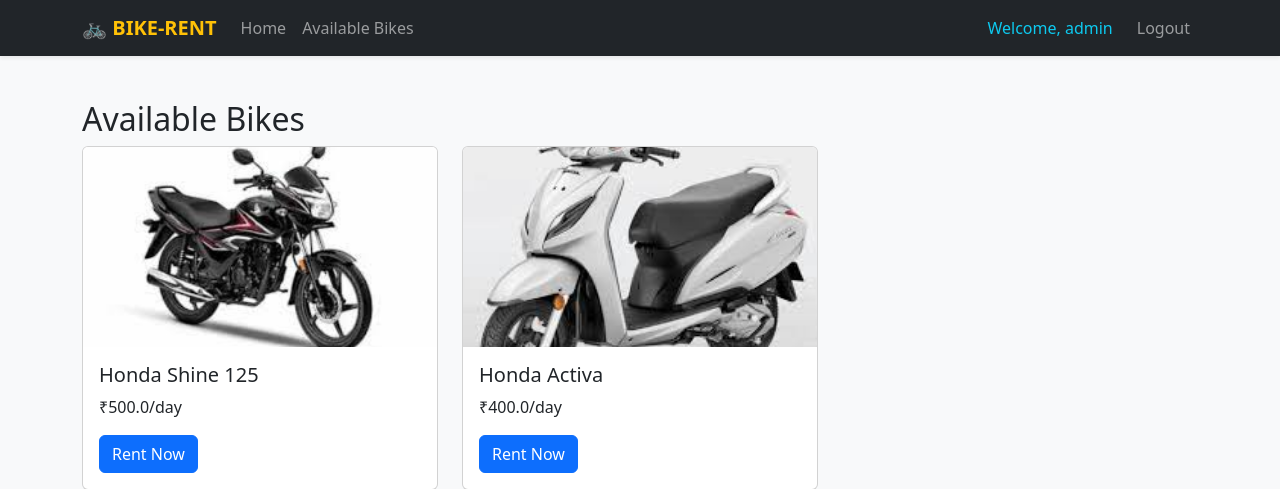
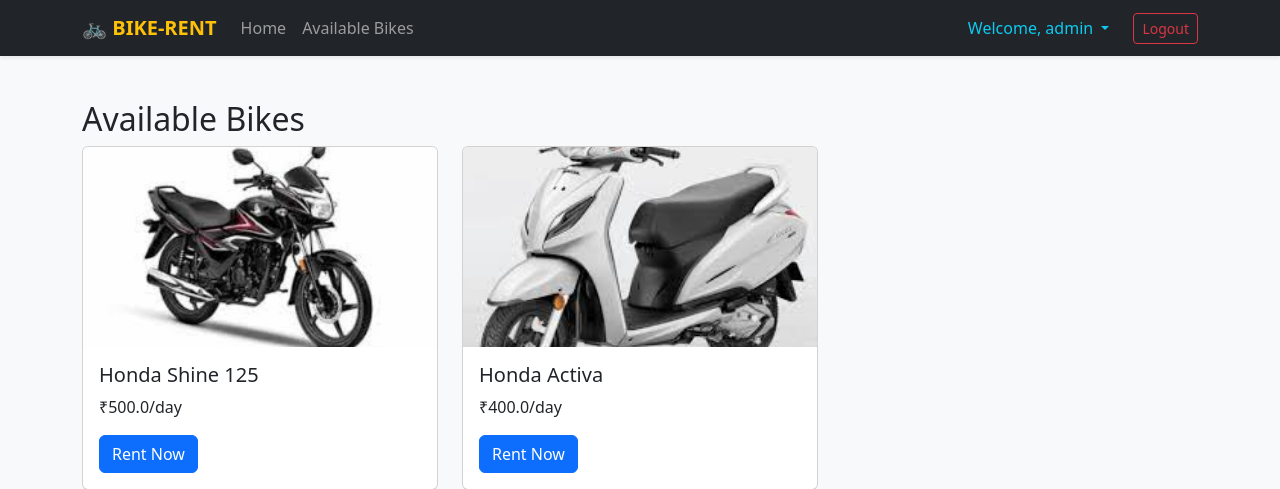
Before and after one commit to aniketkokate652-create/Rental-Bike, a Flask app: page /bikes in a window 1280 px wide. Shown: the top 489 px of the page. Run offline with Flask 3, Linux system fonts and the light colour scheme; a user stored in the database is signed in.

Commit message:
Refactor navbar for improved user experience: add dropdown for user bookings and align buttons

```diff
--- a/templates/base.html
+++ b/templates/base.html
@@ -10,6 +10,9 @@
         body { background-color: #f8f9fa; }
         .navbar-brand { font-weight: bold; color: #ffc107 !important; }
         .flash-messages { margin-top: 20px; }
+
+        /* Slight adjustment to align buttons in the navbar */
+        .nav-btn-align { display: flex; align-items: center; }
     </style>
 </head>
 <body>
@@ -31,26 +34,26 @@
                 </li>
             </ul>
 
-            <ul class="navbar-nav ms-auto">
+            <ul class="navbar-nav ms-auto nav-btn-align">
                 {% if session.get('username') %}
-                    <li class="nav-item">
-                        <span class="nav-link text-info">
+                    <li class="nav-item dropdown">
+                        <a class="nav-link dropdown-toggle text-info" href="#" id="userDropdown" role="button" data-bs-toggle="dropdown" aria-expanded="false">
                             Welcome, {{ session.get('username') }}
-                        </span>
+                        </a>
+                        <ul class="dropdown-menu dropdown-menu-end shadow-sm" aria-labelledby="userDropdown">
+                            <li><a class="dropdown-item" href="/my-bookings">📋 View My Bookings</a></li>
+                        </ul>
                     </li>
-                    <li class="nav-item">
-                        <a class="nav-link btn btn-outline-danger btn-sm ms-lg-2" href="/logout">
-                            Logout
-                        </a>
+
+                    <li class="nav-item ms-lg-3">
+                        <a class="btn btn-outline-danger btn-sm" href="/logout">Logout</a>
                     </li>
                 {% else %}
                     <li class="nav-item">
                         <a class="nav-link" href="/login">Login</a>
                     </li>
-                    <li class="nav-item">
-                        <a class="nav-link btn btn-warning btn-sm " href="/register">
-                            Register
-                        </a>
+                    <li class="nav-item ms-lg-2">
+                        <a class="btn btn-warning btn-sm mt-1 mt-lg-0" href="/register">Register</a>
                     </li>
                 {% endif %}
             </ul>
@@ -71,7 +74,6 @@
     {% endwith %}
 </div>
 
-<!-- ✅ SINGLE CONTENT BLOCK (CORRECT) -->
 <main class="container py-4">
     {% block content %}{% endblock %}
 </main>
```
